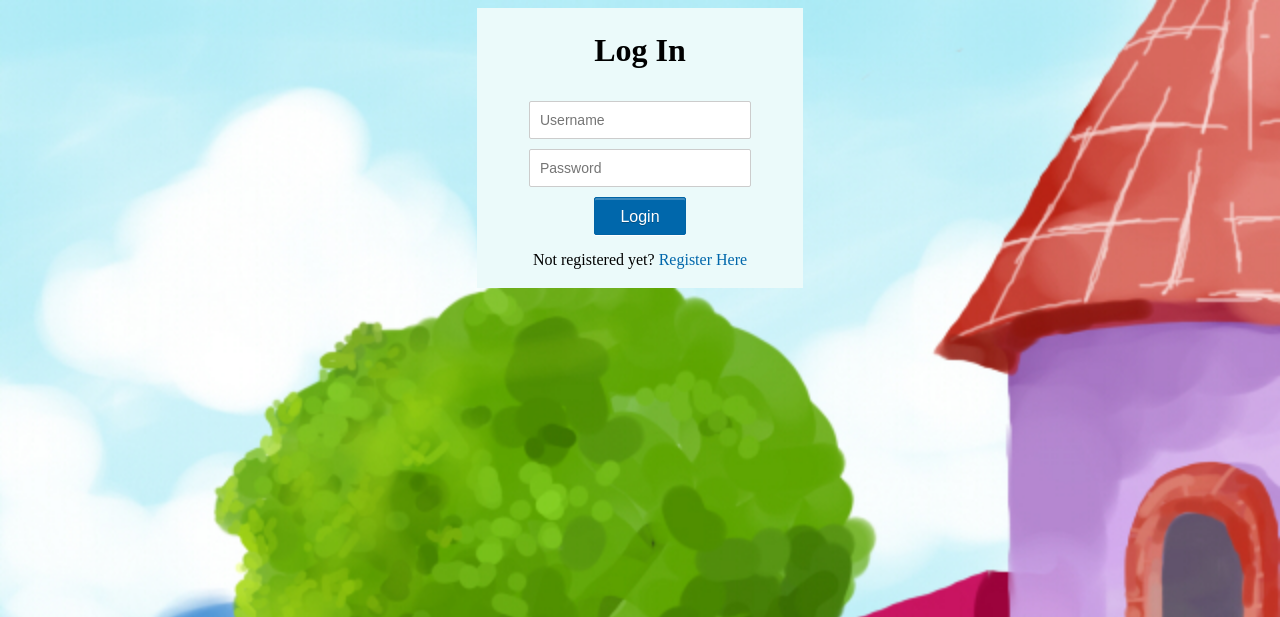
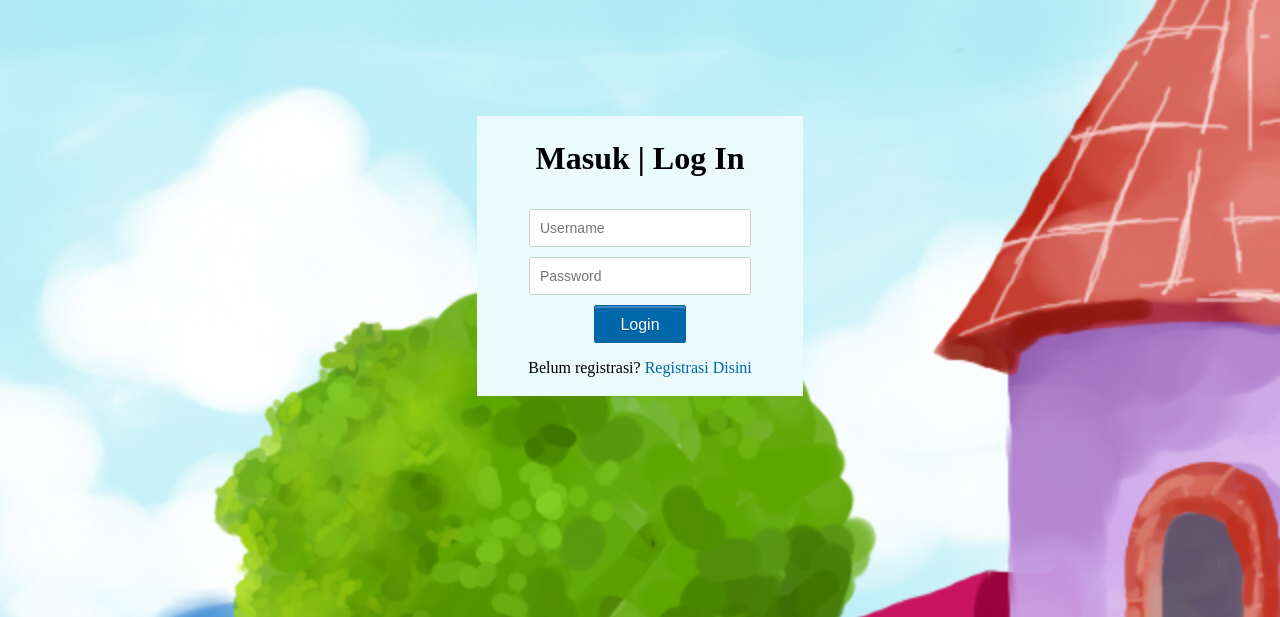
Before and after one commit to 2018-PemrogramanWeb-D/tugas7-fp-maca, a PHP site: page /login.php in a window 1280 px wide. Shown: the top 617 px of the page. Run offline with PHP 8.4, Linux system fonts and the light colour scheme.

Commit message:
progress

```diff
--- a/login.php
+++ b/login.php
@@ -32,15 +32,15 @@
 				<br/>Click here to <a href='login.php'>Login</a></div>";
 			}
     }else{
-	?>
+	?><br><br><br><br><br><br>
 		<div class="content">
-			<h1>Log In</h1>
+			<h1>Masuk | Log In</h1>
 			<form action="" method="post" name="login">
 				<input type="text" name="username" placeholder="Username" required />
 				<input type="password" name="password" placeholder="Password" required />
 				<input name="submit" type="submit" value="Login" />
 			</form>
-			<p>Not registered yet? <a href='regis.php'>Register Here</a></p>
+			<p>Belum registrasi? <a href='regis.php'>Registrasi Disini</a></p>
 		</div>
 	<?php } ?>
 </body>
--- a/regis.php
+++ b/regis.php
@@ -25,9 +25,9 @@
 				}
 
 		}else{
-		?>
+		?><br><br><br><br><br><br>
 		<div class="content">
-			<h1>Registration</h1>
+			<h1>Registrasi</h1>
 			<form name="registration" action="" method="post">
 				<input type="text" name="username" placeholder="Username" required />
 				<input type="email" name="email" placeholder="Email" required />
```
